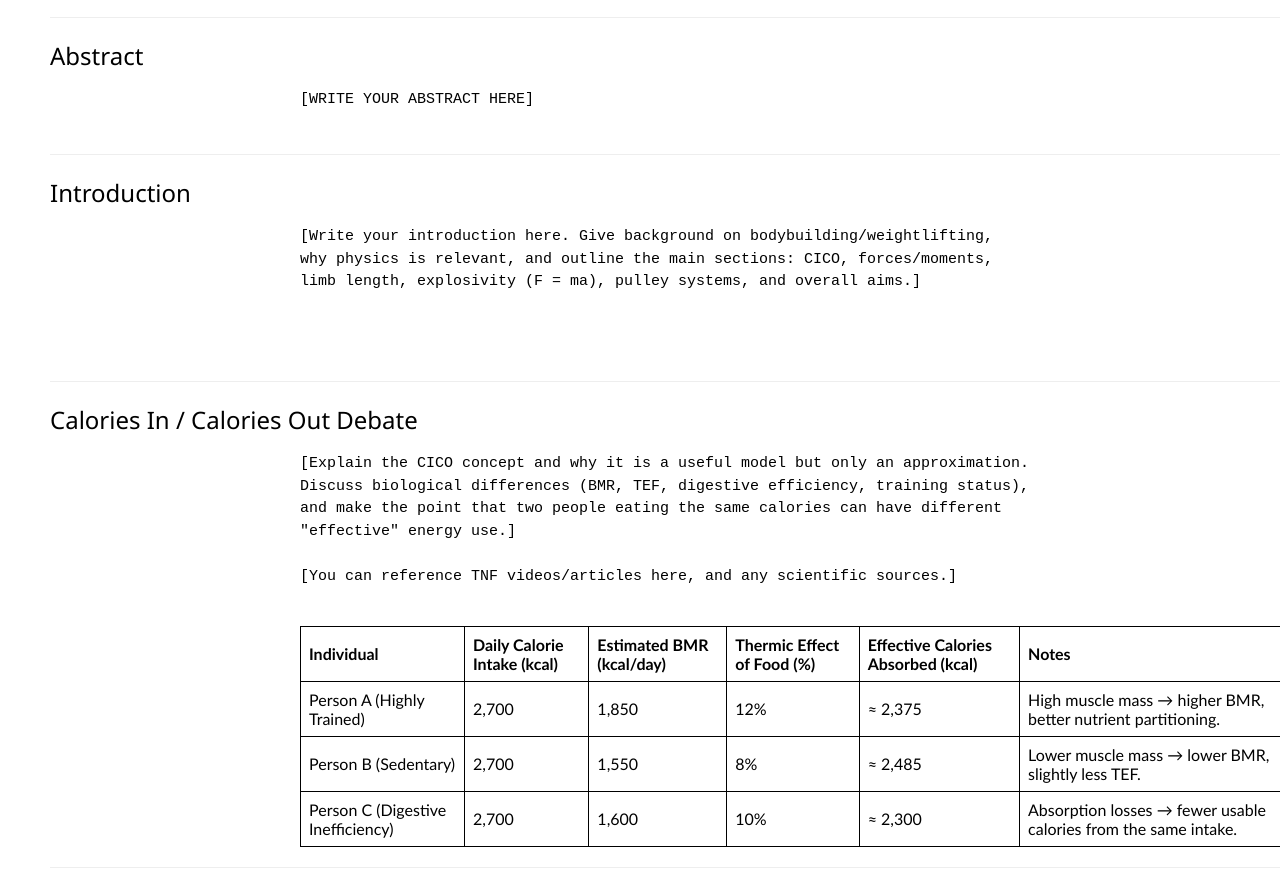
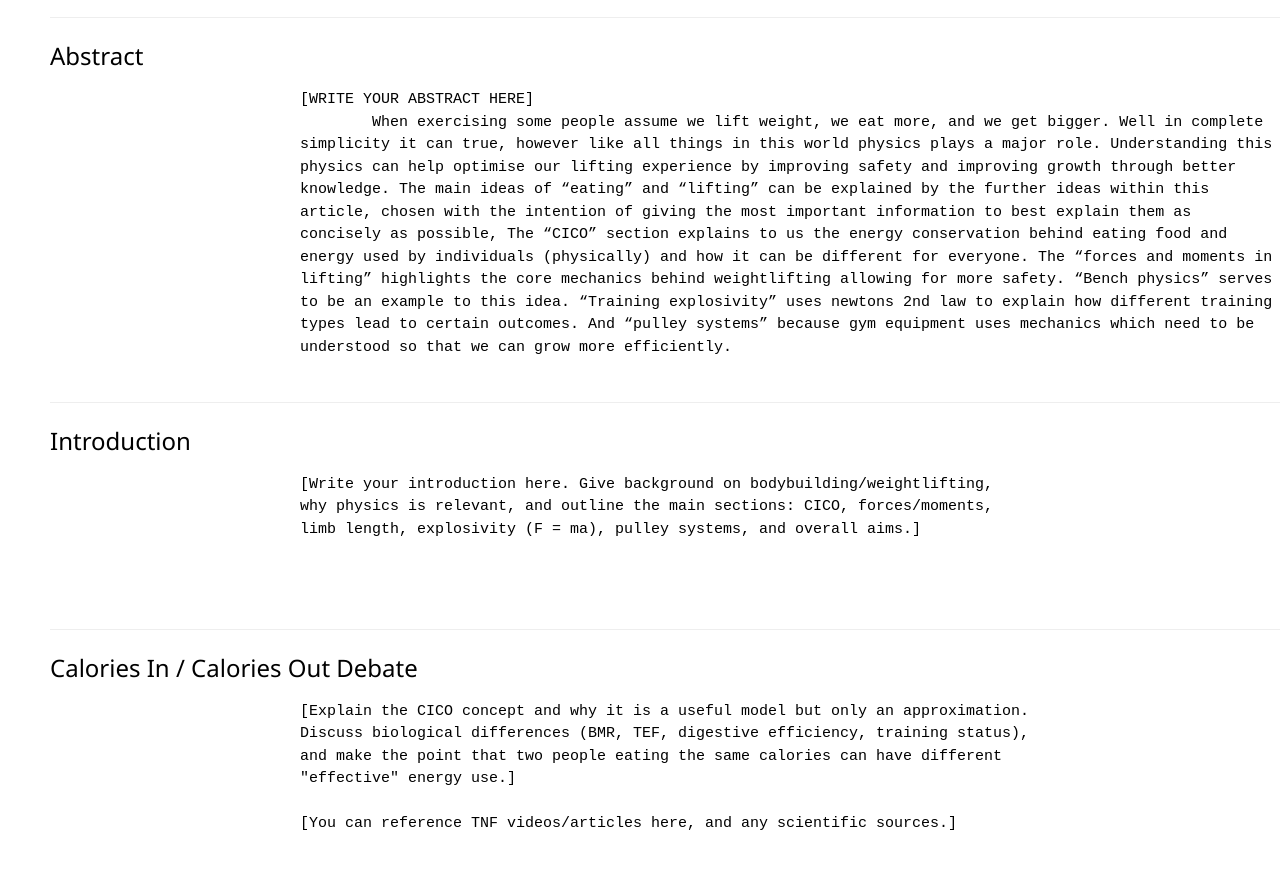
Before and after one commit to FEPSFY6927479/FY6927479, a plain HTML site: page index.html in a window 1280 px wide. Shown: the part 1029-1899 px from the top of the page. Drawn offline with nearby package versions, Linux system fonts and the light colour scheme; no server answers.

Commit message:
Add abstract on exercise physics and optimization
Added an abstract section explaining the physics of exercise and weightlifting.

```diff
--- a/index.html
+++ b/index.html
@@ -128,6 +128,7 @@
     <h3 id="Abstract">Abstract</h3>
     <pre class="ex1" id="Abstract_InText">
 [WRITE YOUR ABSTRACT HERE]
+        When exercising some people assume we lift weight, we eat more, and we get bigger. Well in complete simplicity it can true, however like all things in this world physics plays a major role. Understanding this physics can help optimise our lifting experience by improving safety and improving growth through better knowledge. The main ideas of “eating” and “lifting” can be explained by the further ideas within this article, chosen with the intention of giving the most important information to best explain them as concisely as possible, The “CICO” section explains to us the energy conservation behind eating food and energy used by individuals (physically) and how it can be different for everyone. The “forces and moments in lifting” highlights the core mechanics behind weightlifting allowing for more safety. “Bench physics” serves to be an example to this idea. “Training explosivity” uses newtons 2nd law to explain how different training types lead to certain outcomes. And “pulley systems” because gym equipment uses mechanics which need to be understood so that we can grow more efficiently.
     </pre>
 
     <!-- =================== INTRODUCTION =================== -->
```
